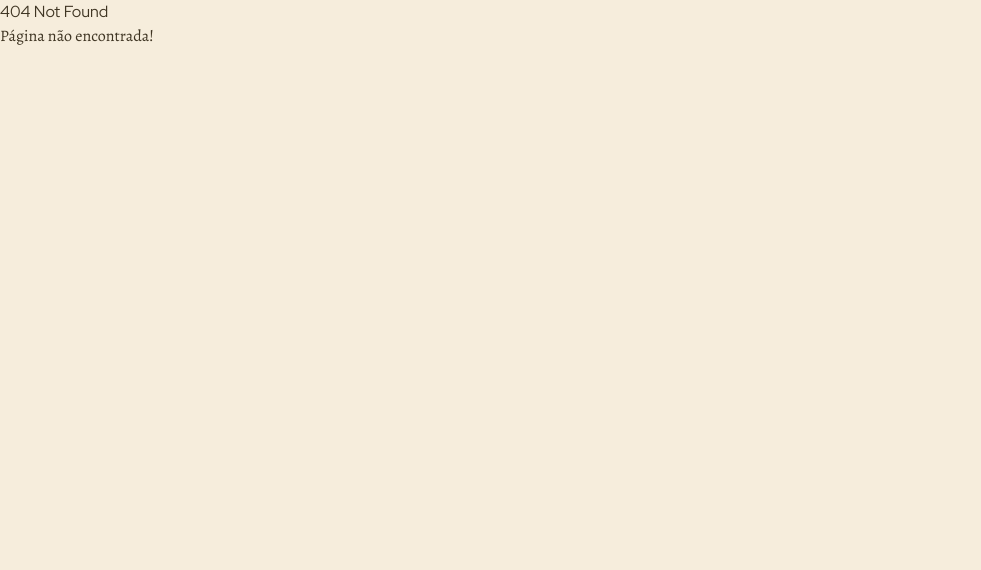
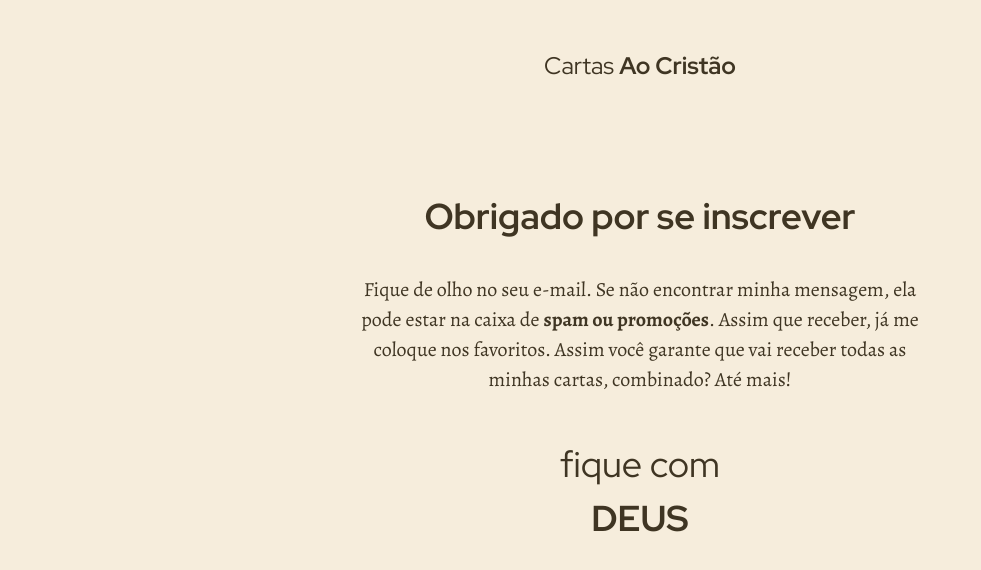
Before and after one commit to thiagogracini/trajetoria-com-jesus, a Next.js app: page /obrigado in a window 1280 px wide. Before the commit this address had no page. Shown: the top 570 px of the page, without its empty margins (0-981 px from the left). Built offline with nearby package versions, Linux system fonts and the light colour scheme.

Commit message:
add route `obrigado`

```diff
--- a/app/components/lp-newsletter/form.js
+++ b/app/components/lp-newsletter/form.js
@@ -1,13 +1,14 @@
 "use client";
 import { useState } from "react";
 import { twMerge } from "tailwind-merge";
+import { useRouter } from "next/navigation";
 
 export default function SubscribeForm({ className, formHeadLine }) {
+  const router = useRouter();
   const [firstName, setFirstName] = useState("");
   const [email, setEmail] = useState("");
   const [errors, setErrors] = useState({});
   const [submitting, setSubmitting] = useState(false);
-  const [message, setMessage] = useState(null);
 
   const validate = () => {
     const formErrors = {};
@@ -23,7 +24,6 @@ export default function SubscribeForm({ className, formHeadLine }) {
 
   const onSubmit = async (event) => {
     event.preventDefault();
-    setMessage(null);
     if (!validate()) return;
 
     try {
@@ -35,10 +35,10 @@ export default function SubscribeForm({ className, formHeadLine }) {
       });
 
       // await new Promise((r) => setTimeout(r, 600));
-      setMessage("Inscrição enviada com sucesso!");
       setFirstName("");
       setEmail("");
       setErrors({});
+      router.push("/obrigado");
     } catch (error) {
       setMessage("Falha ao enviar. Tente novamente.");
     } finally {
@@ -112,11 +112,11 @@ export default function SubscribeForm({ className, formHeadLine }) {
           Você pode se desinscrever a qualquer momento
         </p>
 
-        {message && (
+        {/* {message && (
           <p className="w-full pt-10 pb-10 rounded bg-[#00bf63] text-center text-white font-bold">
             {message}
           </p>
-        )}
+        )} */}
       </form>
     </div>
   );
--- /dev/null
+++ b/app/obrigado/page.js
@@ -0,0 +1,21 @@
+export default function ThanksPage() {
+  return (
+    <>
+      <h2 className="text-[24px] text-center pt-48 pb-48 laptop:pb-105">
+        Cartas <strong>Ao Cristão</strong>
+      </h2>
+      <h1 className="text-[36px] text-center font-bold pb-32">
+        Obrigado por se inscrever
+      </h1>
+      <p className="text-[20px] m-auto text-center pb-32 laptop:pb-42 pl-15 pr-15 max-w-620">
+        Fique de olho no seu e-mail. Se não encontrar minha mensagem, ela pode
+        estar na caixa de <strong>spam ou promoções</strong>. Assim que receber,
+        já me coloque nos favoritos. Assim você garante que vai receber todas as
+        minhas cartas, combinado? Até mais!
+      </p>
+      <p className="text-[36px] font-redhatdisplay m-auto text-center max-w-160">
+        fique com <strong>DEUS</strong>
+      </p>
+    </>
+  );
+}
```
